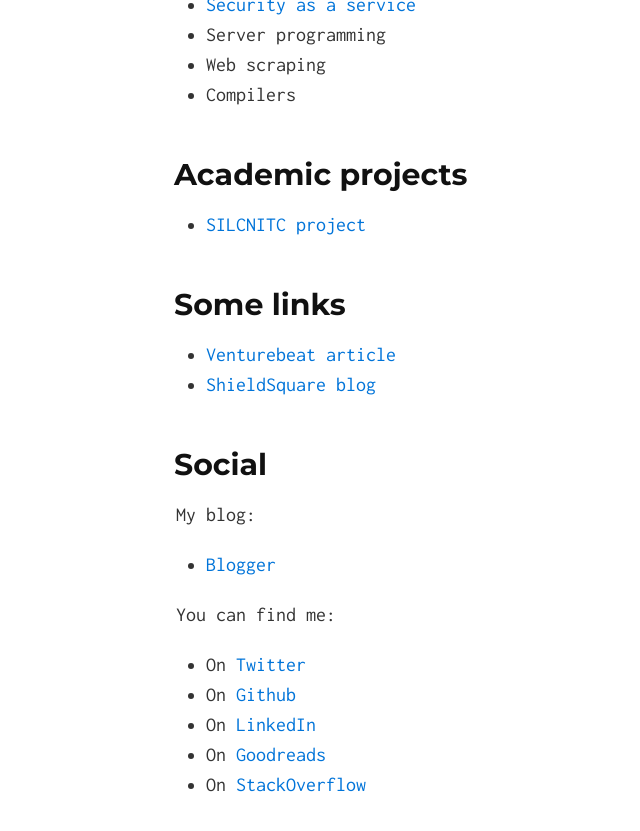
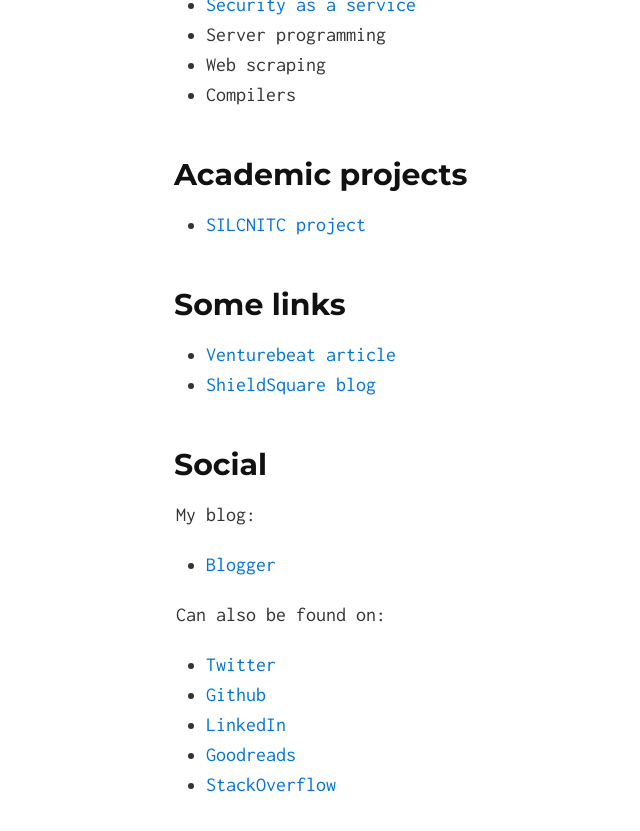
Before and after one commit to nachivpn/nachivpn.github.io, a Jekyll site: the page built from index.md, in a window 1280 px wide and 900 px high, scrolled down 1290 px. Shown: the top 831 px of the window, without its empty margins (164-804 px from the left). Built offline with Jekyll 4.4.1, drawn with Linux system fonts in a browser that asks for light colours.

Commit message:
slight re-wording

```diff
--- a/index.md
+++ b/index.md
@@ -41,10 +41,10 @@ My blog:
 
 * [Blogger](http://blog.nachivpn.me/)
 
-You can find me:
+Can also be found on:
 
-* On [Twitter](https://twitter.com/nachivpn)
-* On [Github](https://github.com/nachivpn)
-* On [LinkedIn](https://www.linkedin.com/in/nachivpn)
-* On [Goodreads](https://www.goodreads.com/user/show/45403127-nachi)
-* On [StackOverflow](http://stackoverflow.com/users/3928699/nachi)
+* [Twitter](https://twitter.com/nachivpn)
+* [Github](https://github.com/nachivpn)
+* [LinkedIn](https://www.linkedin.com/in/nachivpn)
+* [Goodreads](https://www.goodreads.com/user/show/45403127-nachi)
+* [StackOverflow](http://stackoverflow.com/users/3928699/nachi)
```
